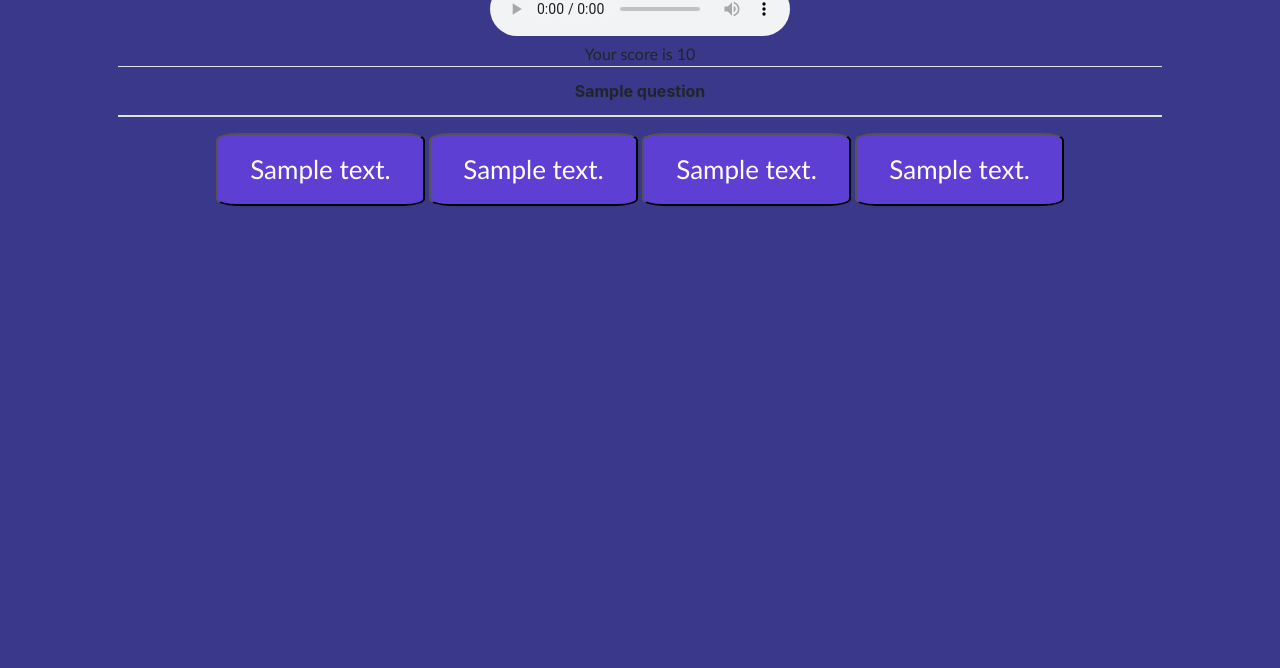
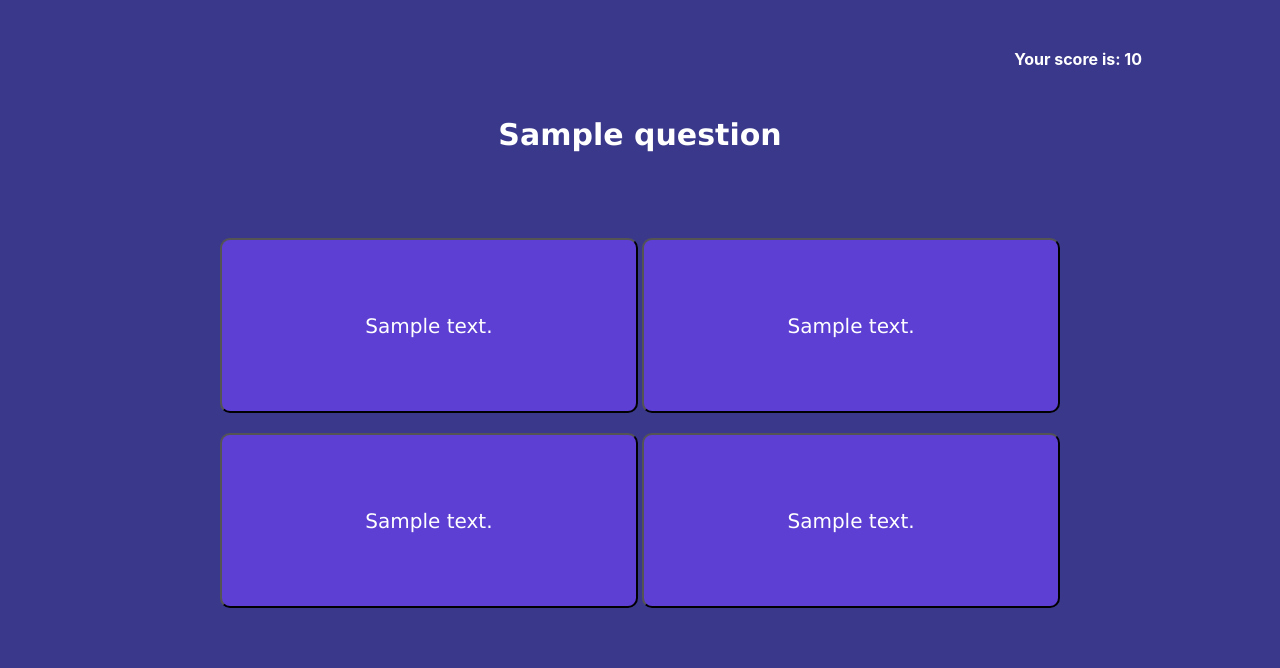
Before and after one commit to Lilou-coder/Projet-NSI, a Flask app: template finance/templates/game.html in a window 1280 px wide. Shown: the part 132-800 px from the top of the page. Run offline with Flask 2, Linux system fonts and the light colour scheme; a user stored in the database is signed in; tables that the repository leaves empty hold one stand-in row (values such as "Sample post"); the template is opened without the code that fills it: most values are stand-ins (such as "Sample title", 1, 10 or a date in 2020); lists and menus that the app fills with data are empty; some libraries are stand-ins or nearby versions.

Commit message:
Add files via upload

```diff
--- a/finance/static/styles.css
+++ b/finance/static/styles.css
@@ -13,6 +13,73 @@ nav .navbar-brand .red
 {
     color: #84699a;
 }
+
+/* Buttons position for games*/
+
+.game-button-up-right {
+    width: 40%;
+    height: 175px;
+    background-color: #5D3FD3; /* Blue */
+    border-radius: 10px ;
+    color: rgb(255, 255, 255);
+    font-family: 'Lucida Sans', 'Lucida Sans Regular', 'Lucida Grande', 'Lucida Sans Unicode', Geneva, Verdana, sans-serif;
+    padding: 15px 32px;
+    text-align: center;
+    margin-top: auto;
+    display: inline-block;
+    font-size: 20px ;
+
+}
+
+.game-button-up-left {
+    width: 40%;
+    height: 175px;
+    background-color: #5D3FD3; /* Blue */
+    border-radius: 10px ;
+    color: rgb(255, 255, 255);
+    font-family: 'Lucida Sans', 'Lucida Sans Regular', 'Lucida Grande', 'Lucida Sans Unicode', Geneva, Verdana, sans-serif;
+    padding: 15px 32px;
+    text-align: center;
+    margin-top: auto;
+    display: inline-block;
+    font-size: 20px;
+
+
+}
+
+.game-button-down-right {
+    width: 40%;
+    height: 175px;
+    background-color: #5D3FD3; /* Blue */
+    border-radius: 10px;
+    color: rgb(255, 255, 255);
+    font-family: 'Lucida Sans', 'Lucida Sans Regular', 'Lucida Grande', 'Lucida Sans Unicode', Geneva, Verdana, sans-serif;
+    padding: 15px 32px;
+    text-align: center;
+    margin-top: 20px;
+    display: inline-block;
+    font-size:20px;
+
+}
+
+.game-button-down-left {
+    width: 40%;
+    height: 175px;
+    background-color: #5D3FD3; /* Blue */
+    border-radius: 10px ;
+    color: rgb(255, 255, 255);
+    font-family: 'Lucida Sans', 'Lucida Sans Regular', 'Lucida Grande', 'Lucida Sans Unicode', Geneva, Verdana, sans-serif;
+    padding: 15px 32px;
+    text-align: center;
+    margin-top: 20px;
+    display: inline-block;
+    font-size: 20px;
+
+}
+
+/* End of button position*/
+
+
 
 .text
 {
@@ -43,12 +110,6 @@ main img
     max-width: 100%;
 }
 
-header
-{
-    font :"color:aliceblue";
-    font-family: 'Gill Sans', 'Gill Sans MT', Calibri, 'Trebuchet MS', sans-serif;
-    font-size: 30px"
-}
 
 .fixedButton{
     position: fixed;
@@ -71,7 +132,7 @@ header
 
 .button {
     background-color: #5D3FD3; /* Blue */
-    border-radius: 10% ;
+    border-radius: 10px ;
     color: rgb(255, 255, 255);
     font-family: 'Gill Sans', 'Gill Sans MT', Calibri, 'Trebuchet MS', sans-serif;
     padding: 15px 32px;
--- a/finance/templates/game.html
+++ b/finance/templates/game.html
@@ -22,27 +22,42 @@
 
 {% block main %}
 
-    <audio controls autoplay loop>
+    <audio controls autoplay loop id="myAudio">
         <source src="https://vgmsite.com/soundtracks/mario-paint-game-rip/beevmkcpjb/01%20Mario%20Paint.mp3" type="audio/mp3">
     </audio>
+
+    <style>
+        #myAudio {
+          display: none;
+        }
+      </style>
 
     {% if progress == -1 %}
     <h1>Please Wait</h1>
     {% else %}
-        <header>Your score is {{score}} </header>
-        <table class="table tablestriped">
+        <header style="color:white; font-weight: bold ; padding: 20px 20px; text-align: right;">
+            Your score is: {{score}} </header>
+        <table style="color:white; font-size: 30px ; margin: auto; margin-top:20px; margin-bottom: 80px; font-family:'Lucida Sans', 'Lucida Sans Regular', 'Lucida Grande', 'Lucida Sans Unicode', Geneva, Verdana, sans-serif;">
             <thead>
                 <tr>
                     <th class="text-start">{{ question }}</th>
                 </tr>
             </thead>
         </table>
+
+<!-- Button of game -->
+
         <form method = "post">
-            <button href=# id=test class="button" type="submit" name="answer" value = 1> {{ answer1 }} </button>
-            <button href=# id=test class="button" type="submit" name="answer" value = 2> {{ answer2 }} </button>
-            <button href=# id=test class="button" type="submit" name="answer" value = 3> {{ answer3 }} </button>
-            <button href=# id=test class="button" type="submit" name="answer" value = 4> {{ answer4 }} </button>
+            <button href=# id=test class="game-button-up-right" type="submit" name="answer" value = 1> {{ answer1 }} </button>
+            <button href=# id=test class="game-button-up-left" type="submit" name="answer" value = 2> {{ answer2 }} </button>
         </form>
+        <form>
+            <button href=# id=test class="game-button-down-left" type="submit" name="answer" value = 3> {{ answer3 }} </button>
+            <button href=# id=test class="game-button-down-right" type="submit" name="answer" value = 4> {{ answer4 }} </button>
+        </form>
+
+
+
     {% endif %}
 
 {% endblock %}
--- a/finance/templates/layout.html
+++ b/finance/templates/layout.html
@@ -30,10 +30,10 @@
     <body style="background: rgb(58, 56, 139)" ></body>
         <nav class="navbar navbar-expand-md navbar-light bg-light border" >
 
-            <a href="http://127.0.0.1:5000">
-                <img src="https://cdn.freebiesupply.com/logos/large/2x/kraken-logo-png-transparent.png"
-                width= 10% height=0% >
-            </a>
+
+            <img src="https://cdn.freebiesupply.com/logos/large/2x/kraken-logo-png-transparent.png"
+            width= 10% height=0% >
+
 
 
             <button aria-controls="navbar" aria-expanded="false" aria-label="Toggle navigation" class="navbar-toggler" data-target="#navbar" data-toggle="collapse" type="button" >
@@ -41,13 +41,11 @@
             </button>
             <div class="collapse navbar-collapse" id="navbar">
                 {% if session.user_id %}
-                    <ul class="navbar-nav mr-auto mt-2">
+                    <ul class="navbar-nav ml-auto mt-2">
                         <li class="nav-item"><a class="nav-link" href="/jouer">Jouer</a></li>
-
                         <li class="nav-item"><a class="nav-link" href="/contacteznous">Contactez-nous</a></li>
-                    </ul>
-                    <ul class="navbar-nav ml-auto mt-2">
                         <li class="nav-item"><a class="nav-link" href="/logout">Log Out</a></li>
+                        <li class="nav-item"><a class="nav-link" href="http://127.0.0.1:5000">Homepage</a></li>
                     </ul>
                 {% else %}
                     <ul class="navbar-nav ml-auto mt-2">
--- a/finance/templates/results.html
+++ b/finance/templates/results.html
@@ -6,7 +6,7 @@
 
 {% block main %}
 
-    <header>Good job {{player}}, you got {{score}} answers right!</header>
+    <header style="color: white; font-size: 25px; font-weight: bold">Good job {{player}}, you got {{score}} answers right!</header>
     <button class="button"><a class = "nav_link" href = "http://127.0.0.1:5000">RETURN TO HOMEPAGE</a></button>
 
 
```
